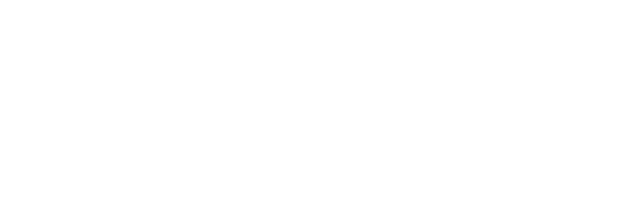
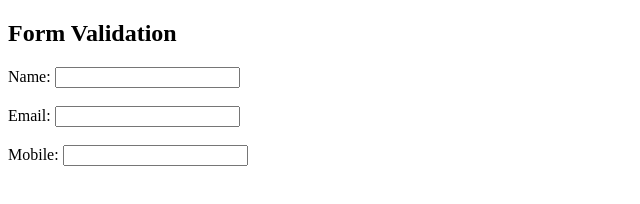
Before and after one commit to acciojob/validate-inputs-Rohanrai540, a website: page main.html in a window 1280 px wide. Shown: the whole page, without its empty margins (0-640 px from the left). Drawn offline with Linux system fonts and the light colour scheme.

Commit message:
created a submission

```diff
--- a/main.html
+++ b/main.html
@@ -8,6 +8,19 @@
 
 <body>
 	<!-- the entire body must be written by student -->
+	<h2>Form Validation</h2>
+
+Name:
+<input type="text" onkeyup="validateInput(this,'^[A-Za-z]{3,}$')">
+<br><br>
+
+Email:
+<input type="text" onkeyup="validateInput(this,'^[a-z0-9._%+-]+@[a-z0-9.-]+\\.[a-z]{2,}$')">
+<br><br>
+
+Mobile:
+<input type="text" onkeyup="validateInput(this,'^[0-9]{10}$')">
+<br><br>
     <script type="text/javascript" src="./script.js">
 </script>
 
--- a/script.js
+++ b/script.js
@@ -1 +1,10 @@
 //your JS code here. If required.
+function validateInput(input, pattern){
+    let regex = new RegExp(pattern);
+
+    if(regex.test(input.value)){
+        input.style.backgroundColor = "lightgreen";
+    }else{
+        input.style.backgroundColor = "pink";
+    }
+}
```
